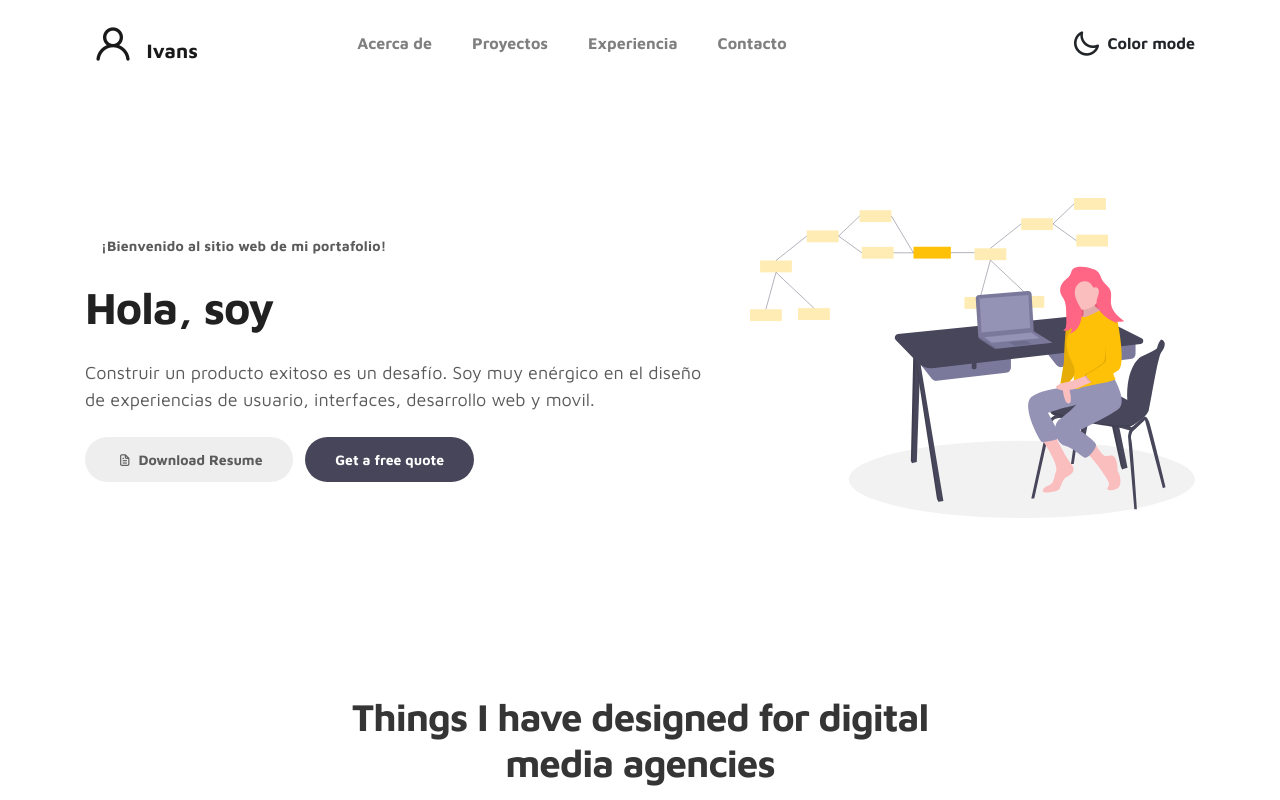
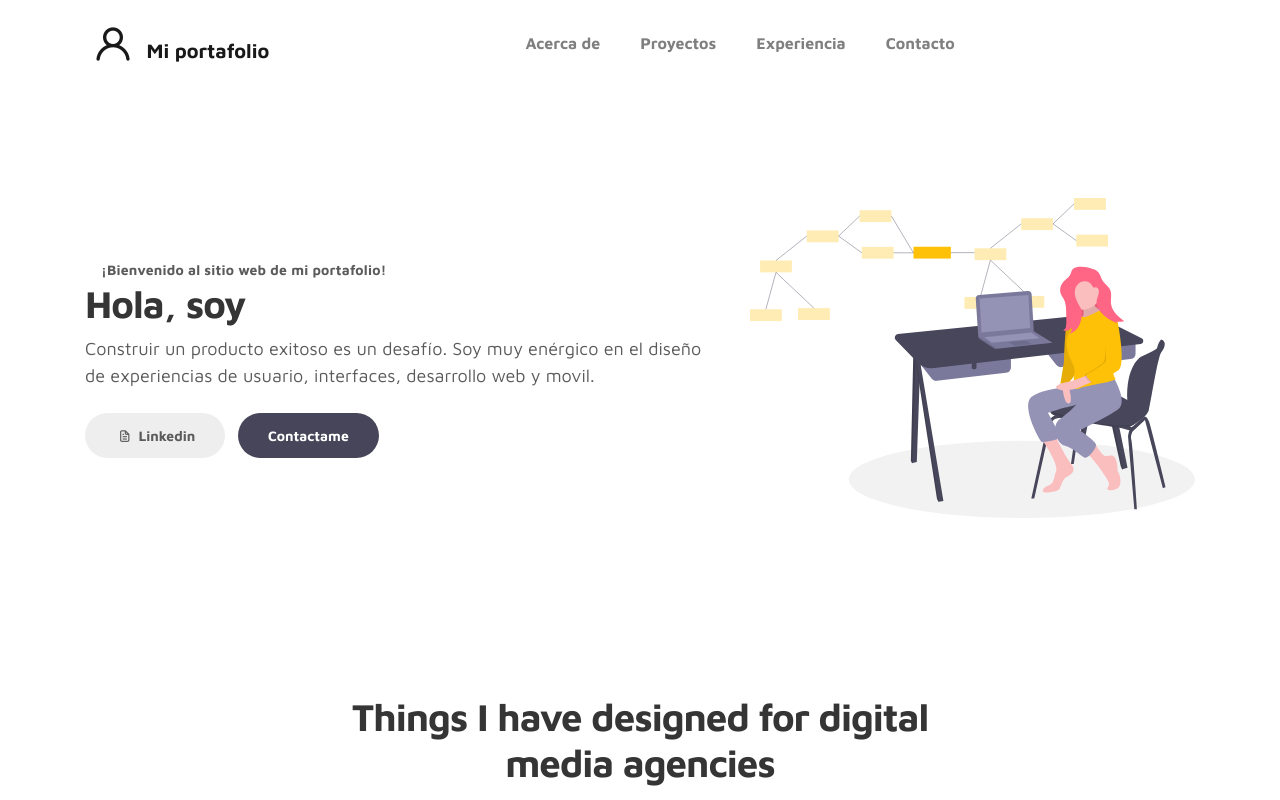
Before and after one commit to Ivans-GF/ivans-gf.github.io, a plain HTML site: page index.html in a window 1280 px wide. Shown: the top 800 px of the page. Drawn offline with nearby package versions, Linux system fonts and the light colour scheme.

Commit message:
cambio de index

```diff
--- a/index.html
+++ b/index.html
@@ -5,27 +5,23 @@
     <meta name="viewport" content="width=device-width, initial-scale=1, shrink-to-fit=no">
     <meta name="description" content="">
     <meta name="author" content="">
-    <title>Portafolios - Ivans Fraire</title>
-    <link rel="stylesheet" href="css/bootstrap.min.css">
+    <title>Portafolio - Ivans Fraire</title>
+    <link rel="stylesheet" href="https://cdn.jsdelivr.net/npm/bootstrap@4.1.3/dist/css/bootstrap.min.css" integrity="sha384-MCw98/SFnGE8fJT3GXwEOngsV7Zt27NXFoaoApmYm81iuXoPkFOJwJ8ERdknLPMO" crossorigin="anonymous">
     <link rel="stylesheet" href="css/unicons.css">
     <link rel="stylesheet" href="css/owl.carousel.min.css">
     <link rel="stylesheet" href="css/owl.theme.default.min.css">
     <link rel="stylesheet" href="css/tooplate-style.css">
   </head>
   <body>
-
     <!-- MENU -->
-    <nav class="navbar navbar-expand-sm navbar-light">
+    <nav class="navbar navbar-expand-sm navbar-light navbar-fixed-top">
       <div class="container">
-            <a class="navbar-brand" href="index.html"><i class='uil uil-user'></i> Ivans</a>
-
-            <button class="navbar-toggler" type="button" data-toggle="collapse" data-target="#navbarNav" aria-controls="navbarNav" aria-expanded="false"
-                aria-label="Toggle navigation">
+        <a class="navbar-brand" href="index.html"><i class='uil uil-user'></i> Mi portafolio</a>
+        <button class="navbar-toggler" type="button" data-toggle="collapse" data-target="#navbarNav" aria-controls="navbarNav" aria-expanded="false" aria-label="Toggle navigation">
           <span class="navbar-toggler-icon"></span>
           <span class="navbar-toggler-icon"></span>
           <span class="navbar-toggler-icon"></span>
         </button>
-
         <div class="collapse navbar-collapse" id="navbarNav">
           <ul class="navbar-nav mx-auto">
             <li class="nav-item">
@@ -41,40 +37,30 @@
               <a href="#contact" class="nav-link"><span data-hover="Contacto">Contacto</span></a>
             </li>
           </ul>
-
-                <ul class="navbar-nav ml-lg-auto">
-                    <div class="ml-lg-4">
-                      <div class="color-mode d-lg-flex justify-content-center align-items-center">
-                        <i class="color-mode-icon"></i>
-                        Color mode
-                      </div>
-                    </div>
-                </ul>
         </div>
       </div>
     </nav>
-
     <!-- ABOUT -->
     <section class="about full-screen d-lg-flex justify-content-center align-items-center" id="about">
         <div class="container">
             <div class="row">
-
               <div class="col-lg-7 col-md-12 col-12 d-flex align-items-center">
                 <div class="about-text">
                   <small class="small-text">¡Bienvenido al <span class="mobile-block"> sitio web de mi portafolio!</span></small>
-                        <h1 class="animated animated-text">
+                        <h2 class="animated animated-text">
                           <span class="mr-2">Hola, soy</span>
                           <div class="animated-info">
-                                    <span class="animated-item">Ivans Fraire</span>
+                            <span class="animated-item">Ivan Garcia Fraire</span>
                             <span class="animated-item">Dev. Full Stack</span>
+                            <span class="animated-item">Ivan Garcia Fraire</span>
                           </div>
-                        </h1>
+                        </h2>
                         <p>Construir un producto exitoso es un desafío.
                           Soy muy enérgico en el diseño de experiencias de usuario, interfaces, desarrollo web y movil.
                         </p>
                         <div class="custom-btn-group mt-4">
-                          <a href="#" class="btn mr-lg-2 custom-btn"><i class='uil uil-file-alt'></i> Download Resume</a>
-                          <a href="#contact" class="btn custom-btn custom-btn-bg custom-btn-link">Get a free quote</a>
+                          <a href="https://www.linkedin.com/in/ivan-alejandro-garcia-fraire/" class="btn mr-lg-2 custom-btn"><i class='uil uil-file-alt'></i> Linkedin</a>
+                          <a href="#contact" class="btn custom-btn custom-btn-bg custom-btn-link">Contactame</a>
                         </div>
                     </div>
                 </div>
@@ -88,7 +74,6 @@
             </div>
         </div>
     </section>
-
     <!-- PROJECTS -->
     <section class="project py-5" id="project">
         <div class="container">
@@ -136,7 +121,6 @@
                 </div>
         </div>
     </section>
-
     <!-- FEATURES -->
     <section class="resume py-5 d-lg-flex justify-content-center align-items-center" id="resume">
         <div class="container">
```
Lines whose indentation alone changed are shown as unchanged.
